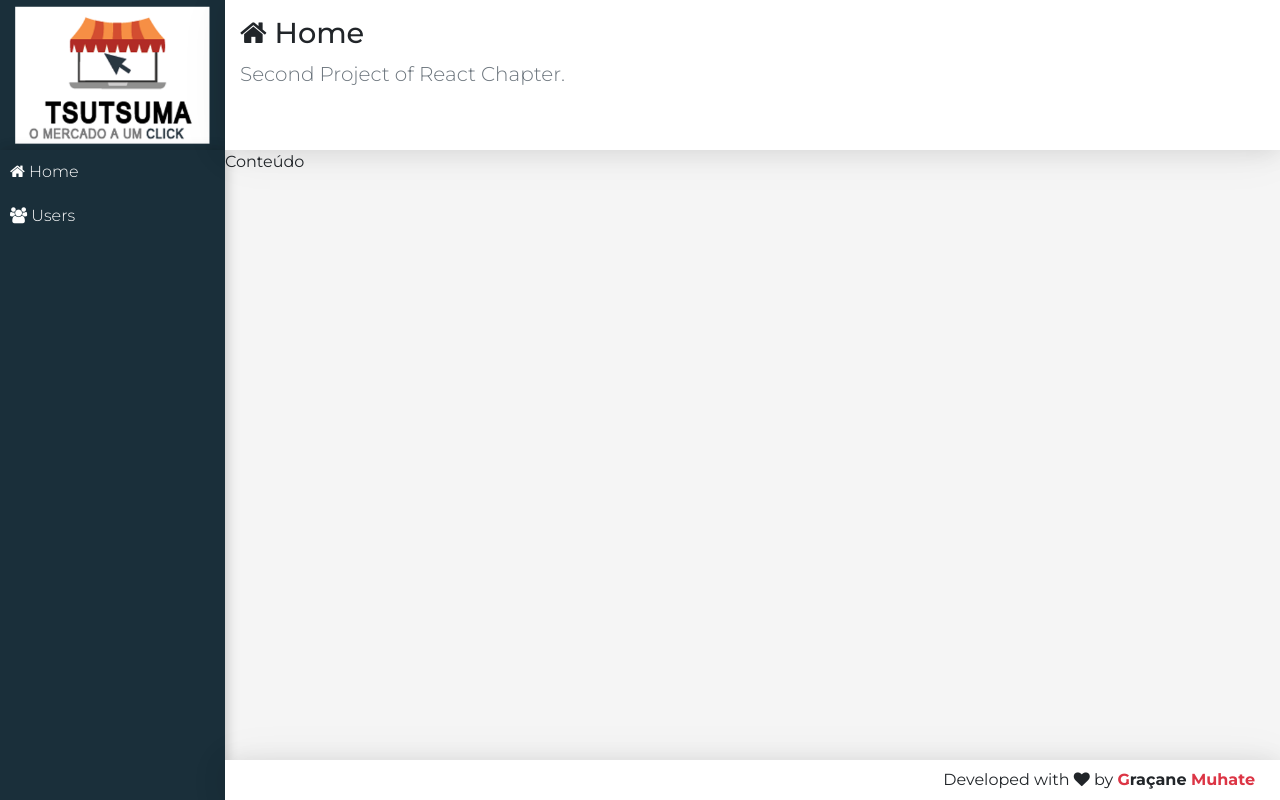
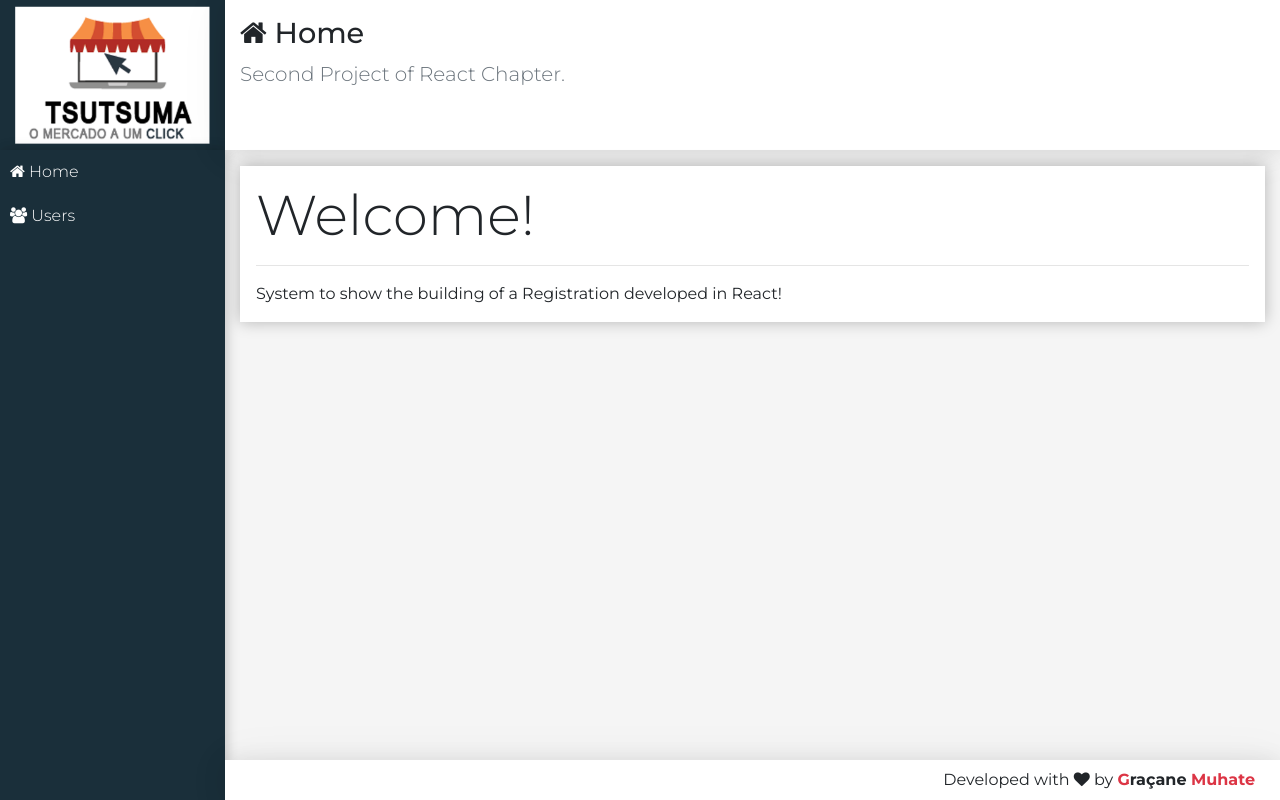
Before and after one commit to GXMUHATE/LearningJavascript, a React (Create React App) app in the folder react/crud/frontend/: page / in a window 1280 px wide. Built offline with nearby package versions, Linux system fonts and the light colour scheme.

Commit message:
Configuring the Main component

```diff
--- /dev/null
+++ b/react/crud/frontend/src/components/home/Home.jsx
@@ -0,0 +1,10 @@
+import React from "react";
+import Main from "../template/Main";
+
+export default props =>
+    <Main icon="home" title="Home"
+    subtitle="Second Project of React Chapter.">
+    <div className='display-4'>Welcome!</div>
+    <hr/>
+    <p className='mb-0'>System to show the building of a Registration developed in React!</p>
+    </Main>
--- a/react/crud/frontend/src/components/template/Main.css
+++ b/react/crud/frontend/src/components/template/Main.css
@@ -0,0 +1,4 @@
+main > div {
+    background-color: #FFF;
+    box-shadow: 0px 0px 15px #0004;
+}
--- a/react/crud/frontend/src/components/template/Main.jsx
+++ b/react/crud/frontend/src/components/template/Main.jsx
@@ -5,7 +5,9 @@ import Header from './Header'
 export default props =>
 <React.Fragment>
     <Header {...props}/>
-    <main className="content">
-        Conteúdo
+    <main className="content container-fluid">
+        <div className="p-3 mt-3">
+            {props.children}
+        </div>
     </main>
 </React.Fragment>
--- a/react/crud/frontend/src/main/App.jsx
+++ b/react/crud/frontend/src/main/App.jsx
@@ -5,14 +5,13 @@ import React from 'react'
 
 import Logo from '../components/template/Logo'
 import Nav from '../components/template/Nav'
-import Main from '../components/template/Main'
+import Home from '../components/home/Home'
 import Footer from '../components/template/Footer'
 
 export default props =>
     <div className="app">
         <Logo />
         <Nav />
-        <Main icon="home" title="Home"
-            subtitle="Second Project of React Chapter."/>
+        <Home />
         <Footer />
     </div>
```
